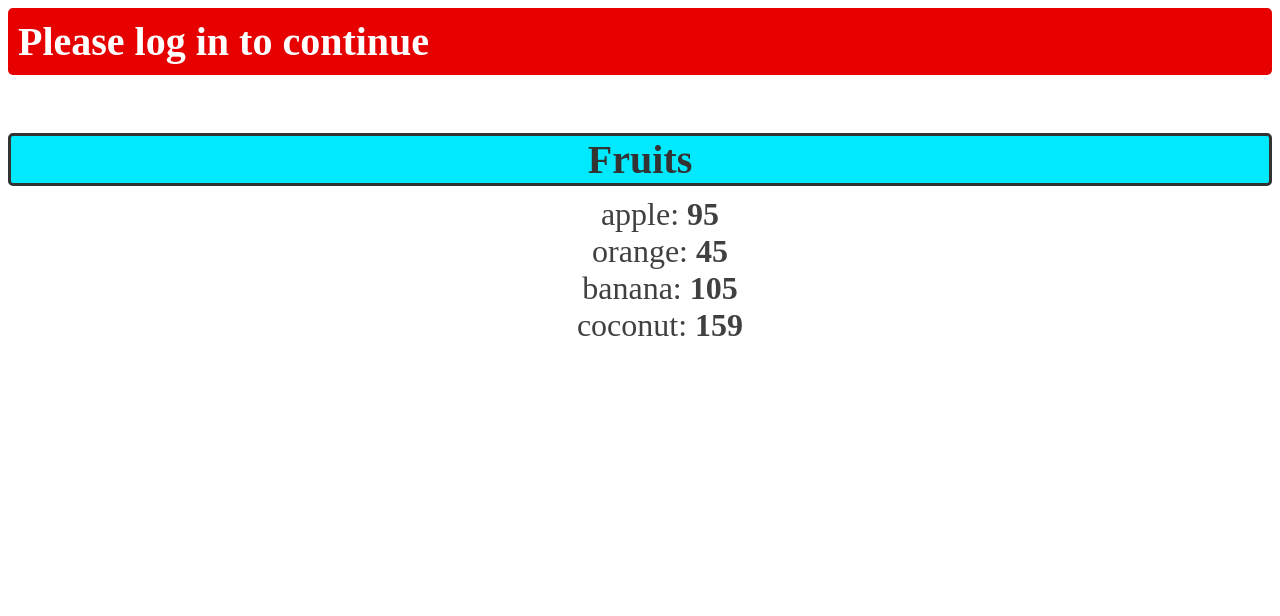
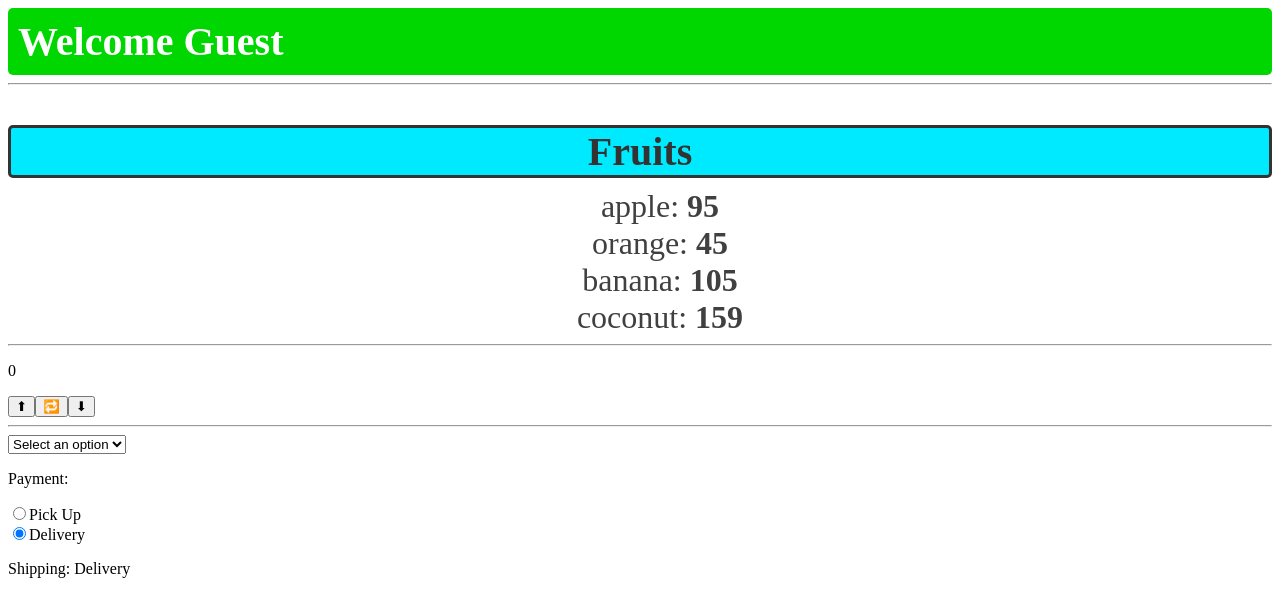
Before and after one commit to Auresol69/ReactJS, a React (Vite) app in the folder Rendering/: page / in a window 1280 px wide. Shown: the top 616 px of the page. Built offline with nearby package versions, Linux system fonts and the light colour scheme.

Commit message:
useState(), onChange()

```diff
--- a/Rendering/src/App.jsx
+++ b/Rendering/src/App.jsx
@@ -4,6 +4,8 @@
 
 import UserGreeting from "./UserGreeting"
 import List from "./List"
+import Counter from "./Counter";
+import MyComponentOnChange from "./MyComponentOnChange";
 
 function App() {
 
@@ -15,9 +17,13 @@ function App() {
 
   return (
     <>
-      <UserGreeting isLoggedIn={false} />
-      <br />
+      <UserGreeting isLoggedIn={true} />
+      <hr />
       {fruits.length > 0 && <List items={fruits} category="Fruits" />}{/* Components always True */}
+      <hr />
+      <Counter />
+      <hr />
+      <MyComponentOnChange />
     </>)
 }
 
--- /dev/null
+++ b/Rendering/src/Counter.jsx
@@ -0,0 +1,26 @@
+import React, { useState } from 'react';
+
+function Counter() {
+    const [count, setCount] = useState(0);
+
+    const increment = () => {
+        setCount(count + 1);
+    };
+    const decrement = () => {
+        setCount(count - 1);
+    };
+    const reset = () => {
+        setCount(0);
+    };
+
+    return (<>
+        <div className="counter-container">
+            <p className="count-display">{count}</p>
+            <button className="counter-button" onClick={increment}>⬆</button>
+            <button className="counter-button" onClick={reset}>🔁</button>
+            <button className="counter-button" onClick={decrement}>⬇</button>
+        </div>
+    </>);
+}
+
+export default Counter
--- /dev/null
+++ b/Rendering/src/MyComponentOnChange.jsx
@@ -0,0 +1,46 @@
+// onChange = event handler used primarily with form elements
+//            ex. <input>, <textarea>, <select>, <radio>
+//            Triggers a function every time the value of the input changes
+
+import { useState } from "react"
+
+function MyComponentUseChange() {
+    const [payment, setPayment] = useState("");
+    const [shipping, setShipping] = useState("Delivery");
+
+    function handlePaymentChange(e) {
+        setPayment(e.target.value);
+    }
+
+    function handleShippingChange(e) {
+        setShipping(e.target.value);
+    }
+
+    return (<>
+        <div>
+            <select value={payment} onChange={handlePaymentChange}>
+                <option value="">Select an option</option>
+                <option value="Visa">Visa</option>
+                <option value="MasterCard">MasterCard</option>
+                <option value="GiftCard">GiftCard</option>
+            </select>
+            <p>Payment: {payment}</p>
+            <label>
+                <input type="radio" value="Pick Up"
+                    checked={shipping === "Pick Up"}
+                    onChange={handleShippingChange}/>
+                Pick Up
+            </label>
+            <br />
+            <label>
+                <input type="radio" value="Delivery"
+                    checked={shipping === "Delivery"}
+                    onChange={handleShippingChange}/>
+                Delivery
+            </label>
+            <p>Shipping: {shipping}</p>
+        </div>
+    </>);
+}
+
+export default MyComponentUseChange
```
Also changed, not shown: Rendering/src/MyComponentUseState.jsx (added, +40 -0 lines).
